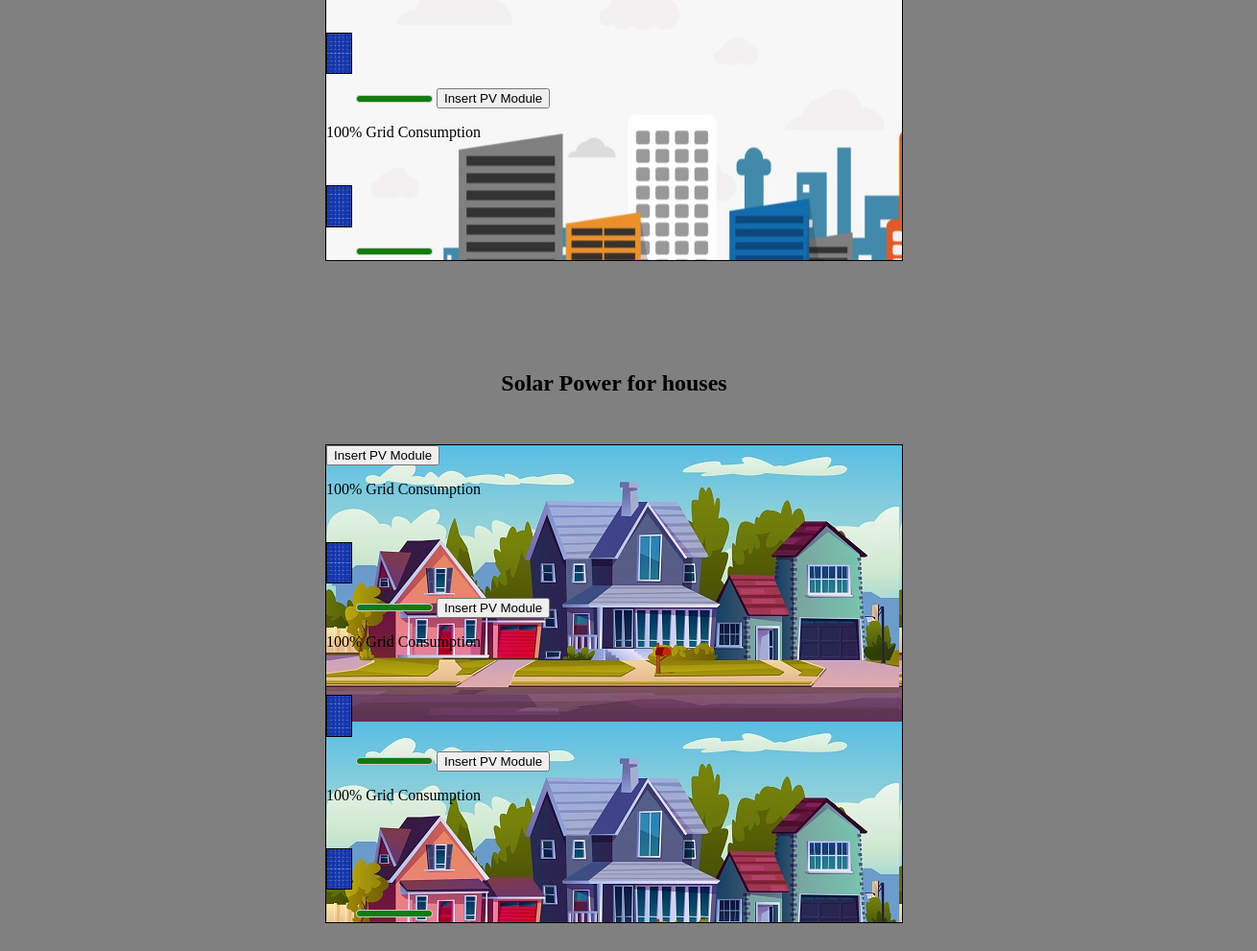
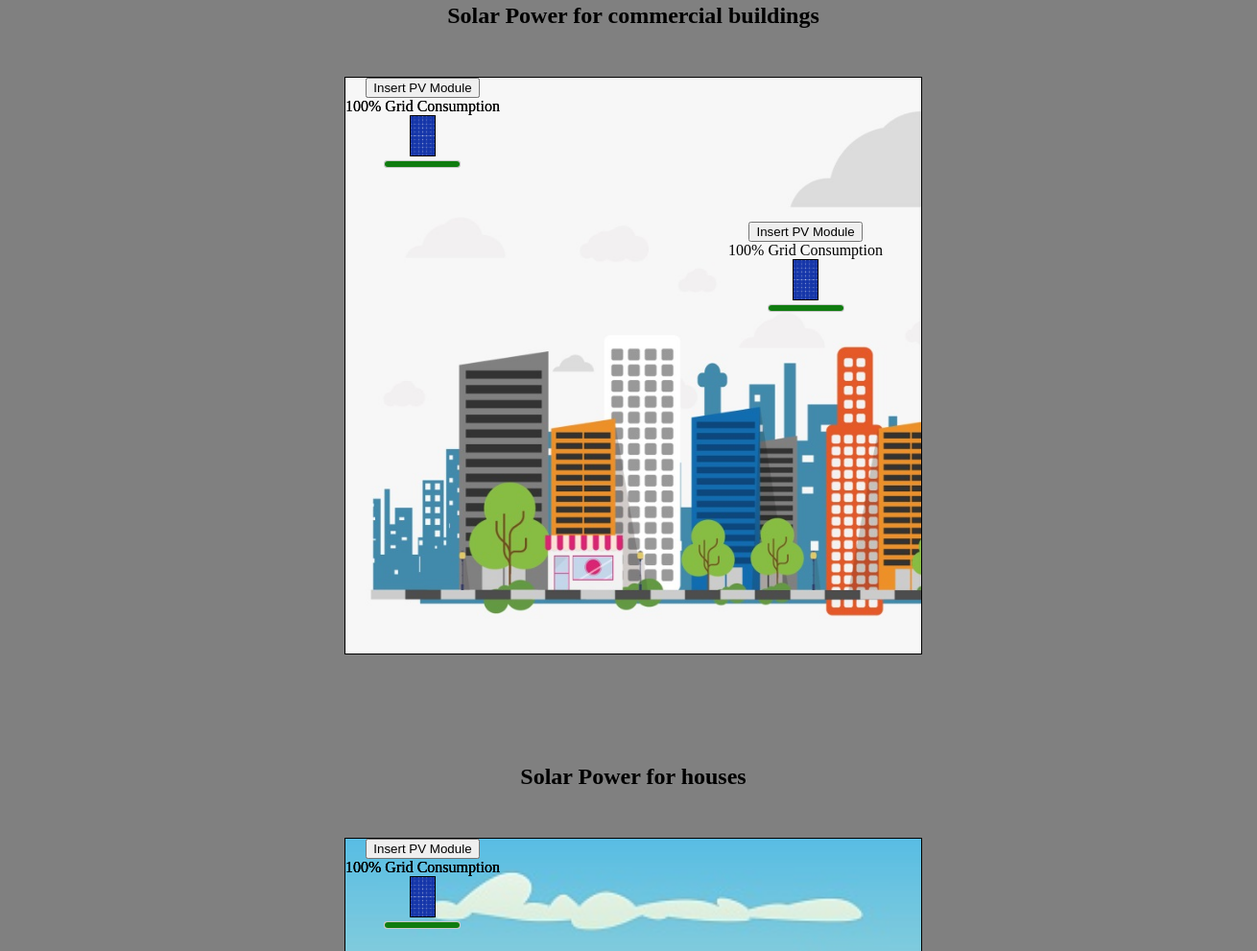
Before and after one commit to guilhermebr84/WD68PT-P1-SUNPOWER, a plain HTML site: page index.html in a window 1280 px wide. Shown: the part 149-1140 px from the top of the page at 96% size, 1310 px wide, since content can reach past the window. Before the commit the page ends 1111 px from the top, so only its background shows below. Drawn offline with Linux system fonts and the light colour scheme.

Commit message:
20-02-22 20:25

```diff
--- a/assets/script/index.js
+++ b/assets/script/index.js
@@ -1,76 +1,52 @@
 // os objetos da vida real inseridos aqui
 // predios, casas, modulos fotovoltaicos, sol, raios de sol, relogio de consumo (vermelho consumo, verde geração)
-console.log('index.js tá rodando')
+console.log("index.js tá rodando");
 
-
-const btn1 = document.getElementById('btn1');
-const btn2 = document.getElementById('btn2');
-const btn3 = document.getElementById('btn3');
-const btn4 = document.getElementById('btn4');
-const btn5 = document.getElementById('btn5');
-const btn6 = document.getElementById('btn6');
+const btn1 = document.getElementById("btn1");
+const btn2 = document.getElementById("btn2");
+const btn3 = document.getElementById("btn3");
+const btn4 = document.getElementById("btn4");
+const btn5 = document.getElementById("btn5");
+const btn6 = document.getElementById("btn6");
 
 console.log(btn1);
 
-function handleInsertBtn(){
-
-}
+function handleInsertBtn() {}
 
 // todos os botões do jogo, para cada área
-btn1.addEventListener('click', () => {
-    console.log("botão 1")
-    handleInsertBtn()
-})
+btn1.addEventListener("click", () => {
+  console.log("botão 1");
+  handleInsertBtn();
+});
 
-btn2.addEventListener('click', () => {
-    console.log("botão 2")
-    handleInsertBtn()
-})
+btn2.addEventListener("click", () => {
+  console.log("botão 2");
+  handleInsertBtn();
+});
 
-btn3.addEventListener('click', () => {
-    console.log("botão 3")
-    handleInsertBtn()
-})
+btn3.addEventListener("click", () => {
+  console.log("botão 3");
+  handleInsertBtn();
+});
 
-btn4.addEventListener('click', () => {
-    console.log("botão 4")
-    handleInsertBtn()
-})
+btn4.addEventListener("click", () => {
+  console.log("botão 4");
+  handleInsertBtn();
+});
 
-btn5.addEventListener('click', () => {
-    console.log("botão 5")
-    handleInsertBtn()
-})
+btn5.addEventListener("click", () => {
+  console.log("botão 5");
+  handleInsertBtn();
+});
 
-btn6.addEventListener('click', () => {
-    console.log("botão 6")
-    handleInsertBtn()
-})
-
-
+btn6.addEventListener("click", () => {
+  console.log("botão 6");
+  handleInsertBtn();
+});
 
 class PVinsertion {
-
-    constructor(xPos, yPos) {
-        this.xPos = xPos;
-        this.yPos= yPos;
-    }
-
-
+  constructor(xPos, yPos) {
+    this.xPos = xPos;
+    this.yPos = yPos;
+  }
 }
-
-
-
-const sun = 0
-const sunbeams = 0
-const pvMod = 0
-const energyCon = 0
-const energyGen = 0
-const urbanScenario = 0
-const countryScenario = 0
-const building1 = 0
-const building2 = 0
-const building3 = 0
-const house1 = 0
-const house2 = 0
-const house3 = 0
--- a/assets/style/style.css
+++ b/assets/style/style.css
@@ -3,11 +3,10 @@ body {
   margin: 10px;
   padding: 10px;
   height: 100vh;
+  width: 100vw;
 }
 
 .container {
-  width: 100%;
-  height: 100%;
   display: flex;
   flex-direction: column;
   justify-content: center;
@@ -16,24 +15,58 @@ body {
 
 .container-urban {
   width: 600px;
-  height: auto;
+  height: 600px;
   border: 1px solid black;
   margin: 30px auto;
   background-color: grey;
-  background: url("../../images/city.jpg");
+  background-image: url("../../images/city.jpg");
+  background-size: cover;
+  background-repeat: no-repeat;
 }
 
 .container-sub {
   width: 600px;
-  height: auto;
+  height: 600px;
   border: 1px solid black;
   margin: 30px auto;
-  background: url("../../images/subh.jpg");
+  background-image: url("../../images/subh.jpg");
+  background-size: cover;
+  background-repeat: no-repeat;
 }
 
 .pvmod {
   width: 25px;
   height: auto;
   border: 1px solid black;
-  margin: 30px auto;
+  margin: auto;
 }
+
+.grid-urban {
+  width: 100%;
+  height: 100%;
+  position: relative;
+}
+
+.grid-sub {
+  width: 100%;
+  height: 100%;
+  position: relative;
+}
+
+.inserting p {
+  margin: 0;
+}
+
+.inserting {
+  margin: 0;
+  display: flex;
+  flex-direction: column;
+  justify-content: center;
+  align-items: center;
+  position: absolute;
+}
+
+.pvarea1 {
+  top: 150px;
+  right: 40px;
+}
--- a/index.html
+++ b/index.html
@@ -10,28 +10,35 @@
     <title>sunpower it!</title>
   </head>
   <body>
-    <h1> Insert PV modules to reduce energy consumption </h1>
+
     <div class="container">
+      <h1> Insert PV modules to reduce energy consumption </h1>
       <p>
       <h2>Solar Power for commercial buildings</h2>
       <div class="container-urban">
 
         <div class="grid-urban">
 
+          <div class="inserting pvarea1">
         <button id="btn1">Insert PV Module</button>
-        <p><span id="consumptionPercent">100</span><span>% Grid Consumption</span>
+        <p><span id="consumptionPercent">100</span><span>% Grid Consumption</span></p>
         <img id="pvmod" class="pvmod" src="./images/pvmod01.jpg" />
         <meter id="m1" min="0" max="100" value="100"></meter>
+          </div>
 
+          <div class="inserting pvarea2">
         <button id="btn2">Insert PV Module</button>
         <p><span id="consumptionPercent">100</span><span>% Grid Consumption</span></p>
         <img id="pvmod" class="pvmod" src="./images/pvmod01.jpg" />
         <meter id="m2" min="0" max="100" value="100"></meter>
+          </div>
 
+          <div class="inserting pvarea3">
         <button id="btn3">Insert PV Module</button>
         <p><span id="consumptionPercent">100</span><span>% Grid Consumption</span></p>
         <img id="pvmod" class="pvmod" src="./images/pvmod01.jpg" />
         <meter id="m3" min="0" max="100" value="100"></meter>
+          </div>
 
         </div>
 
@@ -42,20 +49,28 @@
       <div class="container-sub">
 
         <div class="grid-sub">
+
+          <div class="inserting pvarea4">
         <button id="btn4">Insert PV Module</button>
         <p><span id="consumptionPercent">100</span><span>% Grid Consumption</span></p>
         <img id="pvmod" class="pvmod" src="./images/pvmod01.jpg" />
         <meter id="m4" min="0" max="100" value="100"></meter>
+          </div>
 
+          <div class="inserting pvarea5">
         <button id="btn5">Insert PV Module</button>
         <p><span id="consumptionPercent">100</span><span>% Grid Consumption</span></p>
         <img id="pvmod" class="pvmod" src="./images/pvmod01.jpg" />
         <meter id="m5" min="0" max="100" value="100"></meter>
+          </div>
 
+          <div class="inserting pvarea6">
         <button id="btn6">Insert PV Module</button>
         <p><span id="consumptionPercent">100</span><span>% Grid Consumption</span></p>
         <img id="pvmod" class="pvmod" src="./images/pvmod01.jpg" />
         <meter id="m6" min="0" max="100" value="100"></meter>
+          </div>
+
         </div>
 
       </div>
```
